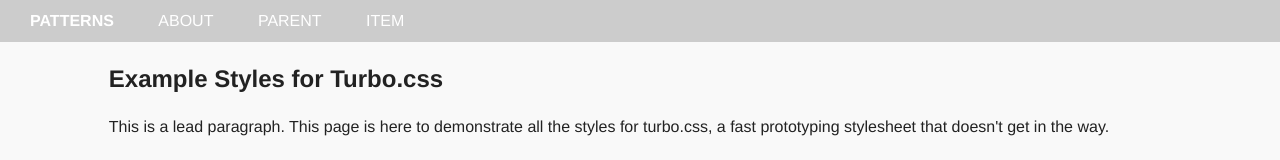
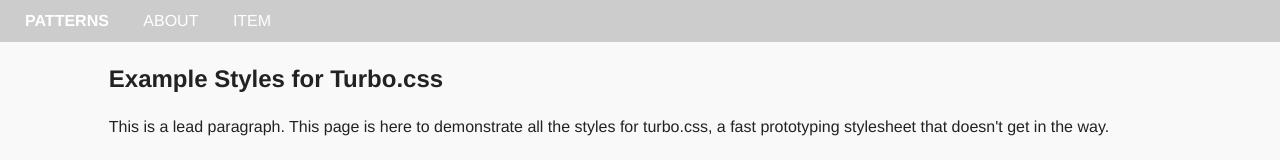
Before and after one commit to ek-nz/turbo, a plain HTML site: page index.html in a window 1280 px wide. Shown: the top 160 px of the page. Drawn offline with Linux system fonts and the light colour scheme.

Commit message:
Adjust nav links

```diff
--- a/index.html
+++ b/index.html
@@ -12,10 +12,9 @@
   <header>
     <nav>
       <ul>
-        <li><h1>Patterns</h1></li>
-        <li>About</li>
-        <li>Parent</li>
-        <li>Item</li>
+        <li><a href="#"><h1>Patterns</h1></a></li>
+        <li><a href="">About</a></li>
+        <li><a href="">Item</a></li>
       </ul>
     </nav>
   </header>
--- a/turbo.css
+++ b/turbo.css
@@ -307,11 +307,14 @@ nav ul {
 
 nav li {
     display: inline;
-    padding: 20px;
+}
+
+nav a {
+    text-decoration: none;
+    padding: 15px;
     color: #fff;
     font-weight: lighter;
 }
-
 
 
 
```
